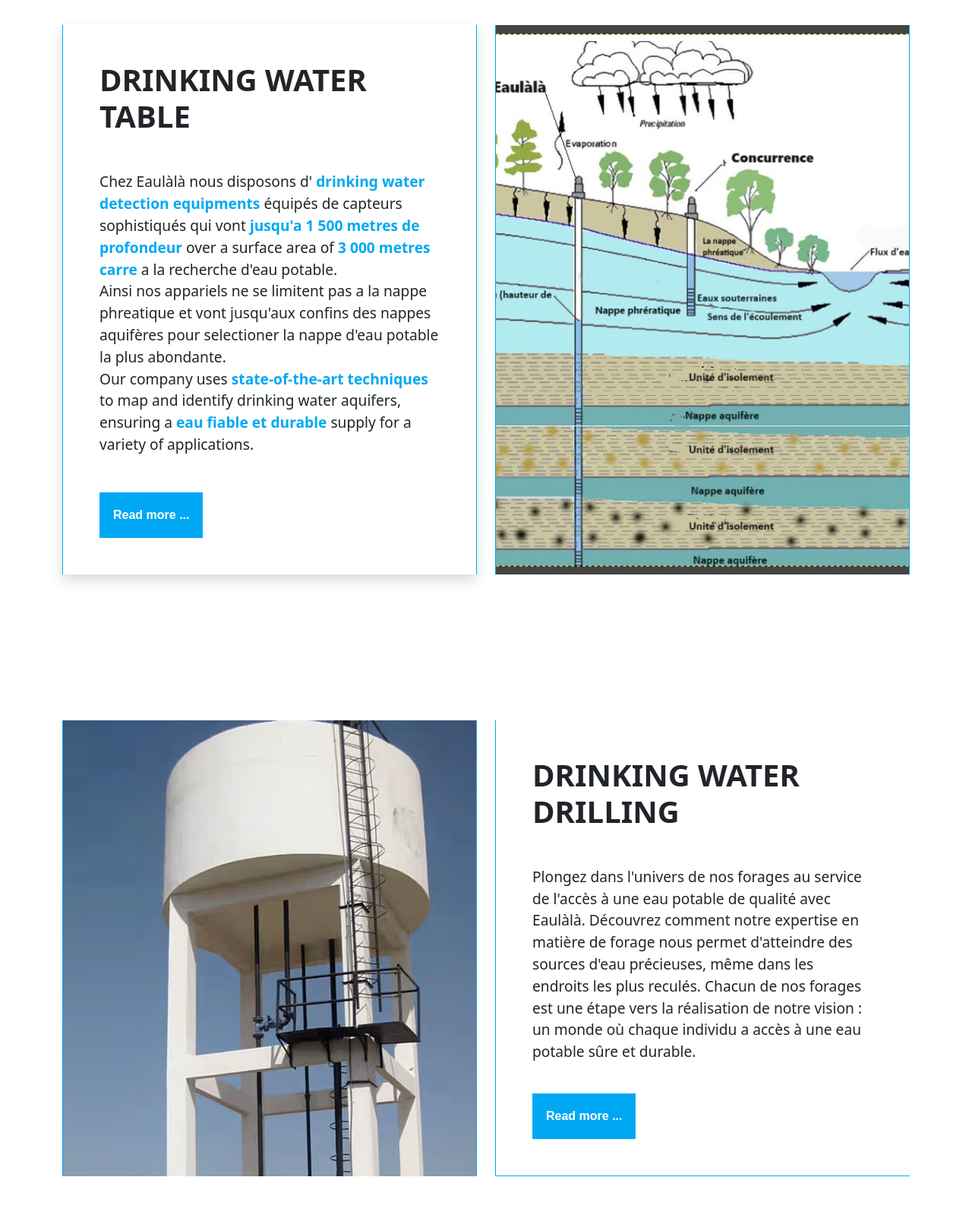
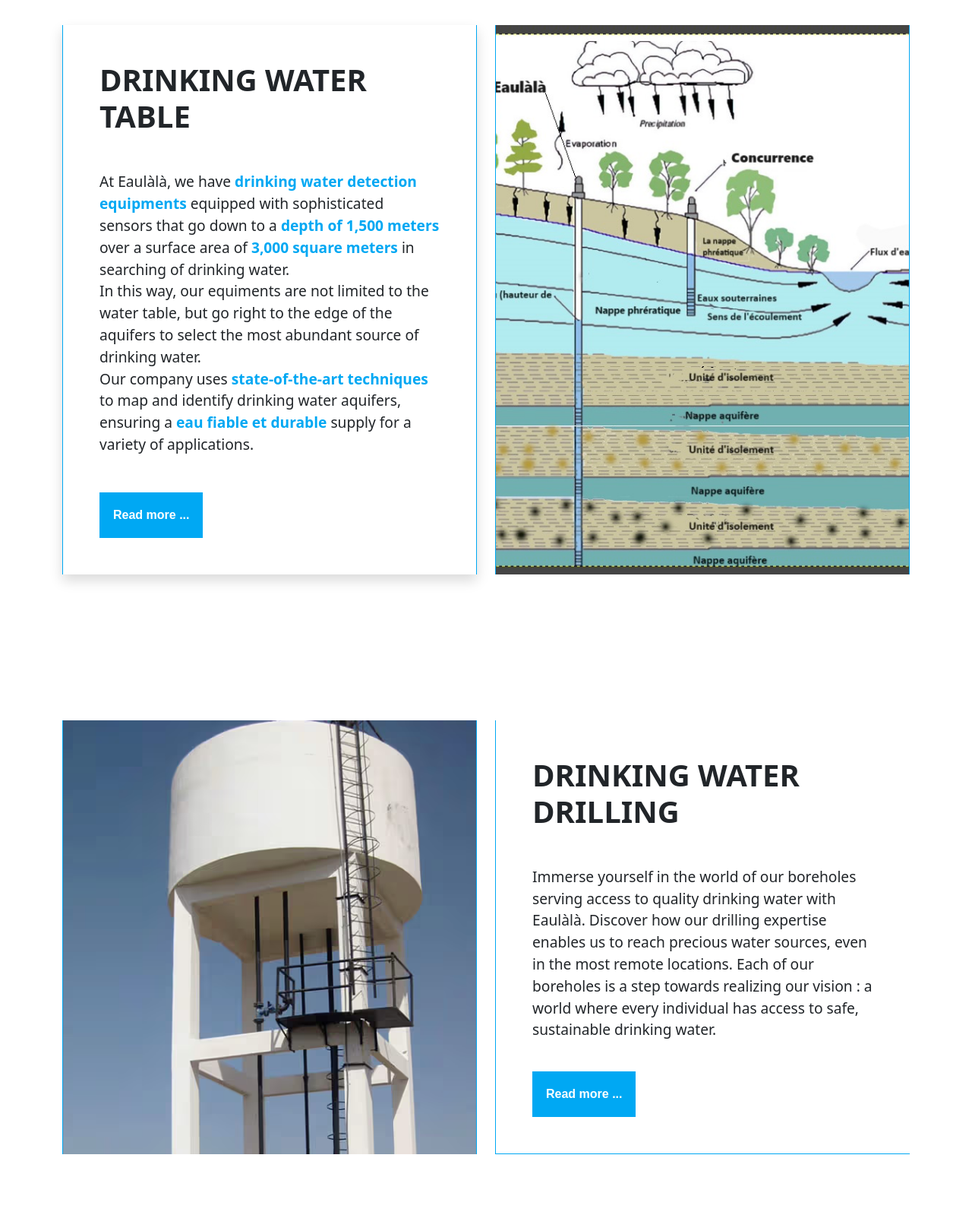
Before and after one commit to euclidessoft/eaulala, a Symfony app: template templates/site/accueil.html.twig in a window 1280 px wide; the page is wider, and only the part inside the window is pictured. Shown: the part 2200-3799 px from the top of that part at 76% size. Run offline with Twig, Linux system fonts and the light colour scheme; the template is opened without the code that fills it, so the values that code supplies are empty; some libraries are stand-ins or nearby versions.

Commit message:
29-10-2023 20:47 reprise traduction home

```diff
--- a/templates/site/accueil.html.twig
+++ b/templates/site/accueil.html.twig
@@ -66,8 +66,8 @@
                             <div class="row justify-content-center mt-md-5 text-center">
                                 <div class="container">
                                     <h1 class="font-slide text-light fw-bold mb-4 animated fadeInDownBig delay-05s">
-                                        La <b>sécurité</b> et la <b>santé</b> {{ "de nos clients demeure notre"|trans }}
-                                        <b> priorité</b> principale.
+                                        {{"La"|trans}} <b>{{"sécurité"|trans}}</b> {{"et la"|trans}} <b>{{"santé"|trans}}</b> {{ "de nos clients demeure notre"|trans }}
+                                        <b> {{"priorité principale."|trans}}</b>
                                     </h1>
                                 </div>
                             </div>
@@ -82,7 +82,7 @@
                             <div class="row justify-content-center mt-md-5 text-center">
                                 <div class="container">
                                     <h1 class="font-slide text-light fw-bold mb-4 animated fadeInDownBig delay-05s">
-                                        {{ "Rien de mieux qu'une eau"|trans}} <b>{{ "saine"|trans}} </b>{{ "apres une bonne seance de"|trans}} <b>{{ "sport"|trans }}</b>
+                                        {{ "Rien de mieux qu'une"|trans}}<b> {{ "eau saine"|trans}} </b>{{ "après une bonne séance de"|trans}} <b>{{ "sport"|trans }}</b>
                                     </h1>
                                 </div>
                             </div>
@@ -134,7 +134,7 @@
                                     {{ "Qui sommes-nous"|trans }}
                                 </h1>
                                 <p class="fs-5 mb-3">
-                                    {{ "Dans un monde en constante évolution, où les défis environnementaux et sociaux semblent se multiplier, l'accès à l'eau potable demeure un besoin essentiel et non négociable pour chaque individu."|trans }}
+                                    {{ "Dans un monde en constante évolution, où les défis environnementaux et sociaux semblent se multiplier, l'accès à l'eau potable reste un besoin essentiel et non négociable pour chaque individu."|trans }}
                                     {{ "C'est dans ce contexte que l'entreprise Eaulàlà s'est engagée à voler au secours des populations en leur procurant une eau potable de qualité supérieure, et ce, de manière durable et responsable."|trans }}
                                 </p>
                                 <a class="btn btn-primaire mt-4 p-3" href="{{ path('About') }}">
@@ -188,11 +188,11 @@
                             {{ "Nappe d'eau potable"|trans }}
                         </h1>
                         <p class="fs-5 mb-4">
-                            {{ "Chez Eaulàlà nous disposons d'"|trans }}
-                            <b>{{ "appareils de détection de nappe d'eau potable"|trans }}</b> {{ " équipés de capteurs sophistiqués qui vont "|trans }}
-                            <b> {{ " jusqu'a 1 500 metres de profondeur"|trans }}</b> {{ "sur une surface de"|trans }}
-                            <b> {{ "3 000 metres carre"|trans }}</b> {{ "  a la recherche d'eau potable."|trans }}<br>
-                            {{ "Ainsi nos appariels ne se limitent pas a la nappe phreatique et vont jusqu'aux confins des nappes aquifères pour selectioner la nappe d'eau potable la plus abondante."|trans }}
+                            {{ "Chez Eaulàlà, nous disposons d'"|trans }}
+                            <b>{{ "appareils de détection de nappe d'eau potable"|trans }}</b> {{ "équipés de capteurs sophistiqués qui vont"|trans }}
+                            <b> {{ "jusqu'à 1 500 mètres de profondeur"|trans }}</b> {{ "sur une surface de"|trans }}
+                            <b> {{ "3 000 mètres carrés"|trans }}</b> {{ "à la recherche d'eau potable."|trans }}<br>
+                            {{ "Ainsi nos appariels ne se limitent pas à la nappe phréatique et vont jusqu'aux confins des nappes aquifères pour selectioner la nappe d'eau potable la plus abondante."|trans }}
                             <br>
                             {{ "Notre entreprise utilise des"|trans }}
                             <b>{{ "techniques de pointe"|trans }}</b> {{ "pour cartographier et identifier les nappes d'eau potable, garantissant ainsi un approvisionnement en"|trans }}
@@ -228,13 +228,9 @@
                             {{ "Forage d'eau potable"|trans }}
                         </h1>
                         <p class="fs-5 mb-3">
-                            {{ "Plongez dans l'univers de nos forages au service de l'accès à une eau potable de qualité avec
-                        Eaulàlà. Découvrez comment notre expertise en matière de forage nous permet d'atteindre des
-                        sources
-                        d'eau précieuses, même dans les endroits les plus reculés. Chacun de nos forages est une étape
-                        vers
-                        la réalisation de notre vision : un monde où chaque individu a accès à une eau potable sûre et
-                        durable."|trans }}
+                            {{ "Plongez dans l'univers de nos forages au service de l'accès à une eau potable de qualité avec Eaulàlà."|trans}}
+                            {{ "Découvrez comment notre expertise en matière de forage nous permet d'atteindre des sources d'eau précieuses, même dans les endroits les plus reculés."|trans}}
+                            {{ "Chacun de nos forages est une étape vers la réalisation de notre vision"|trans}} : {{ "un monde où chaque individu a accès à une eau potable sûre et durable."|trans }}
                         </p>
                         <a class="btn btn-primaire mt-4 p-3" href="{{ path('Forage') }}">
                             {{ "En savoir plus ..."|trans }}
@@ -285,7 +281,9 @@
                         </div>
                         <div class="me-lg-5 me-md-4 me-3 text-secondaire text-end">
                             <p class="fs-4 ps-5 wow fadeInRight" data-wow-delay="0.5s">
-                                {{ "Eaulàlà, votre partenaire en eau potable, s'engage à fournir une eau de qualité supérieure de manière durable et responsable. Nous intervenons en cas de crise et sensibilisons à l'importance de l'eau tout en préservant l'environnement. Rejoignez-nous pour un avenir où chaque goutte compte."|trans }}
+                                {{ "Eaulàlà, votre partenaire en eau potable, s'engage à fournir une eau de qualité supérieure de manière durable et responsable."|trans}}
+                                {{ "Nous intervenons en cas de crise et sensibilisons à l'importance de l'eau tout en préservant l'environnement."|trans}}
+                                {{ "Rejoignez-nous pour un avenir où chaque goutte compte."|trans }}
                             </p>
 
                             <div class="text-center">
```
